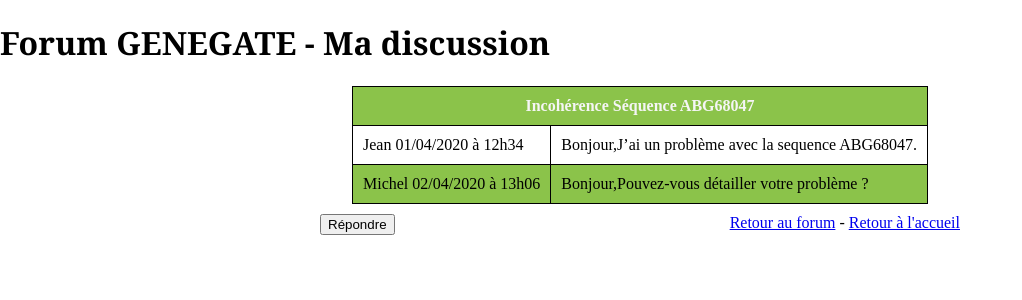
After one commit to PatienceComfort/Prog-Web, a PHP site: page /ForumDiscussion.html in a window 1280 px wide. The commit adds this page. Shown: the top 300 px of the page, without its empty margins (0-1022 px from the left). Run offline with PHP 8.4, Linux system fonts and the light colour scheme.

Commit message:
Modification + ajout d'une discussion

```diff
--- /dev/null
+++ b/ForumDiscussion.html
@@ -0,0 +1,36 @@
+<!DOCTYPE html>
+<html>
+    <head>
+        <meta charset="utf-8" />
+        <title>Ceci est une page HTML de test d'une discussion</title>
+        <link rel="stylesheet" href="ForumSujets.css">
+    </head>
+    <body>
+        <header>
+            <h1> Forum GENEGATE - Ma discussion </h1>
+      </header>
+
+        <table>
+            <tr>
+                <th colspan="2">Incohérence Séquence ABG68047</th>
+            </tr>
+            <tr>
+                <td>Jean 01/04/2020 à 12h34</td>
+                <td>Bonjour,J’ai un problème avec la sequence ABG68047.</td>
+            </tr>
+            <tr>
+                <td>Michel 02/04/2020 à 13h06</td>
+                <td>Bonjour,Pouvez-vous détailler votre problème ?</td>
+            </tr>
+        </table>
+        <div id = "Add">
+            <!--Button at the bottom-->
+            <input type="submit" id = "AddResponse" value = "Répondre">
+        </div>
+        <div id = "Retour">
+            <!--Remplacer par les bons liens !!-->
+            <a href="https://openclassrooms.com">Retour au forum</a> -
+            <a href="https://openclassrooms.com">Retour à l'accueil</a>
+        </div>
+    </body>
+</html>
--- a/ForumSujets.css
+++ b/ForumSujets.css
@@ -3,7 +3,7 @@ body{
     padding:0;
 }
 header{
-    font-family:Trattatello, fantasy;
+    font-family:Georgia, serif;
 }
 table{
     margin-left: auto;
@@ -30,5 +30,10 @@ tr:nth-child(odd){
     position: absolute;
     left: 25%;
     padding-top: 10px;
+}
 
-  }
+#Retour{
+    position: absolute;
+    right: 25%;
+    padding-top: 10px;
+}
--- a/ForumSujets.html
+++ b/ForumSujets.html
@@ -30,3 +30,5 @@
         <!--Button at the bottom-->
         <input type="submit" id = "AddSubject" value = "Nouveau Sujet">
         </div>
+    </body>
+</html>
```
